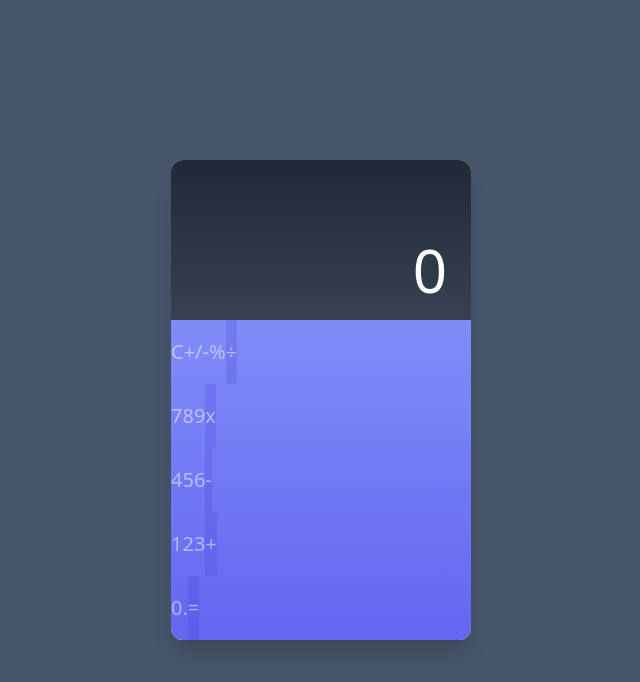
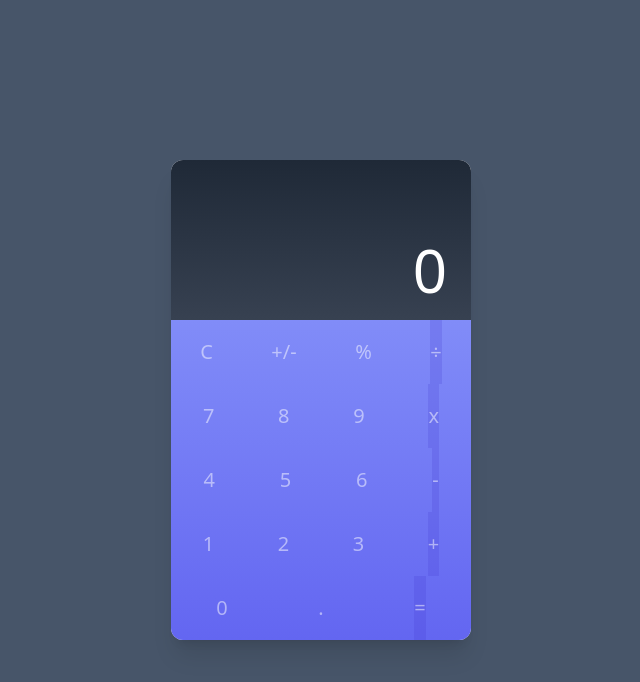
Before and after one commit to JesusCabezaGitHub/angular18-calculator, an Angular app: page /calculator in a window 1280 px wide. Shown: the top 682 px of the page, without its empty margins (319-959 px from the left). Built offline with nearby package versions, Linux system fonts and the light colour scheme.

Commit message:
improve in layout

```diff
--- a/src/app/calculator/components/calculator-button/calculator-button.component.ts
+++ b/src/app/calculator/components/calculator-button/calculator-button.component.ts
@@ -21,11 +21,6 @@ export class CalculatorButtonComponent {
 
   contentValue = viewChild<ElementRef<HTMLButtonElement>>('btnCalculator')
 
-  // @HostBinding('class.w-2/4')
-  // public get isEqualStyle() {
-  //   return this.isEqual()
-  // }
-
   handleClick(){
     const contentValue = this.contentValue()?.nativeElement.innerText
     if(contentValue){
--- a/src/app/calculator/components/calculator/calculator.component.html
+++ b/src/app/calculator/components/calculator/calculator.component.html
@@ -9,31 +9,31 @@
 
 </div>
 <div class="w-full bg-gradient-to-b from-indigo-400 to-indigo-500">
-    <div class="flex w-full">
+    <div class="flex w-full justify-around">
         <calculator-button (onClick)="handleClick($event)">C</calculator-button>
         <calculator-button (onClick)="handleClick($event)">+/-</calculator-button>
         <calculator-button (onClick)="handleClick($event)">%</calculator-button>
         <calculator-button (onClick)="handleClick($event)" [isCommand]="true">÷</calculator-button>
     </div>
-    <div class="flex w-full">
+    <div class="flex w-full justify-around">
         <calculator-button (onClick)="handleClick($event)">7</calculator-button>
         <calculator-button (onClick)="handleClick($event)">8</calculator-button>
         <calculator-button (onClick)="handleClick($event)">9</calculator-button>
         <calculator-button (onClick)="handleClick($event)" [isCommand]="true">x</calculator-button>
     </div>
-    <div class="flex w-full">
+    <div class="flex w-full justify-around">
         <calculator-button (onClick)="handleClick($event)">4</calculator-button>
         <calculator-button (onClick)="handleClick($event)">5</calculator-button>
         <calculator-button (onClick)="handleClick($event)">6</calculator-button>
         <calculator-button (onClick)="handleClick($event)" [isCommand]="true">-</calculator-button>
     </div>
-    <div class="flex w-full">
+    <div class="flex w-full justify-around">
         <calculator-button (onClick)="handleClick($event)">1</calculator-button>
         <calculator-button (onClick)="handleClick($event)">2</calculator-button>
         <calculator-button (onClick)="handleClick($event)">3</calculator-button>
         <calculator-button (onClick)="handleClick($event)" [isCommand]="true">+</calculator-button>
     </div>
-    <div class="flex w-full">
+    <div class="flex w-full justify-around">
         <calculator-button (onClick)="handleClick($event)">0</calculator-button>
         <calculator-button (onClick)="handleClick($event)">.</calculator-button>
         <calculator-button (onClick)="handleClick($event)" [isCommand]="true" [isEqual]="true">=</calculator-button>
```
